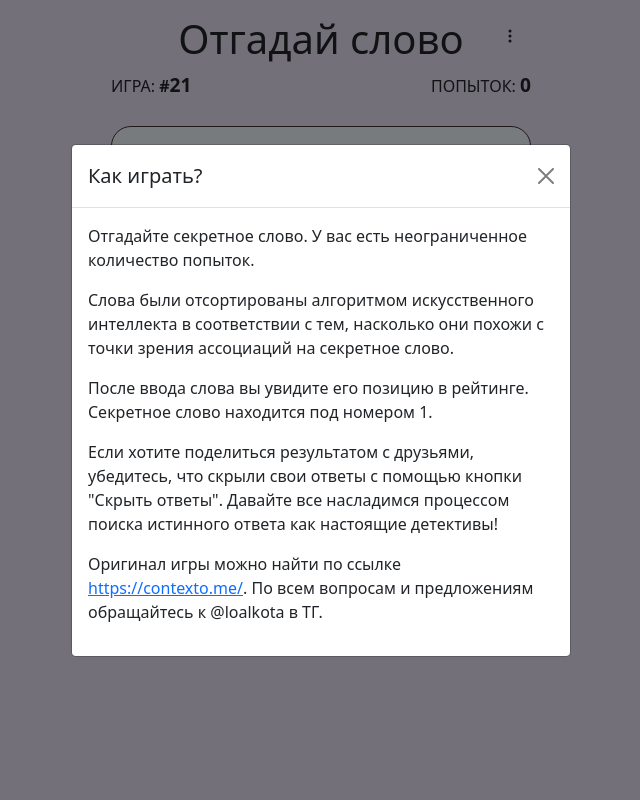
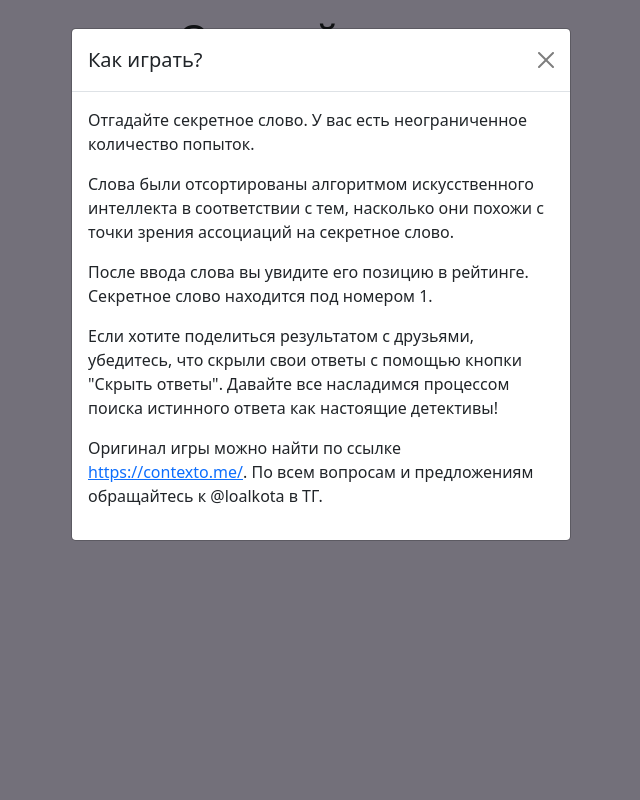
Before and after one commit to EgorovM/contextto, a Django app: page / in a window 1280 px wide. Shown: the whole page, without its empty margins (319-959 px from the left). Run offline with Django 4.2, Linux system fonts and the light colour scheme; data comes from the database, SQL or seed files in the repository.

Commit message:
[fix] fix modal on instagram

```diff
--- a/templates/index.html
+++ b/templates/index.html
@@ -106,7 +106,7 @@
             </div>
         </div>
         <div class="modal fade" id="exampleModal" tabindex="-1" aria-labelledby="exampleModalLabel" aria-hidden="true">
-          <div class="modal-dialog modal-dialog-centered">
+          <div class="modal-dialog">
             <div class="modal-content">
               <div class="modal-header">
                 <h1 class="modal-title fs-5" id="exampleModalLabel">Как играть?</h1>
@@ -128,7 +128,7 @@
         </div>
 
         <div class="modal fade" id="winModal" tabindex="-1" aria-labelledby="exampleModalLabel" aria-hidden="true">
-          <div class="modal-dialog modal-dialog-centered">
+          <div class="modal-dialog">
             <div class="modal-content">
               <div class="modal-body text-center">
                   <h2>Поздравляю!</h2>
```
